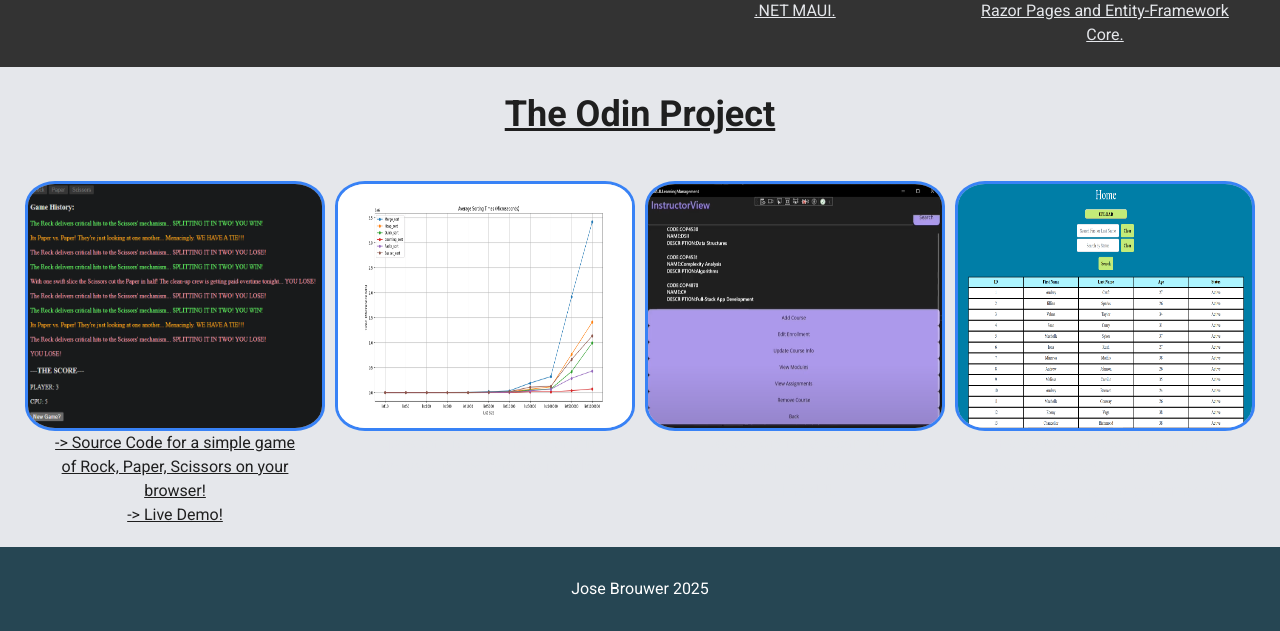
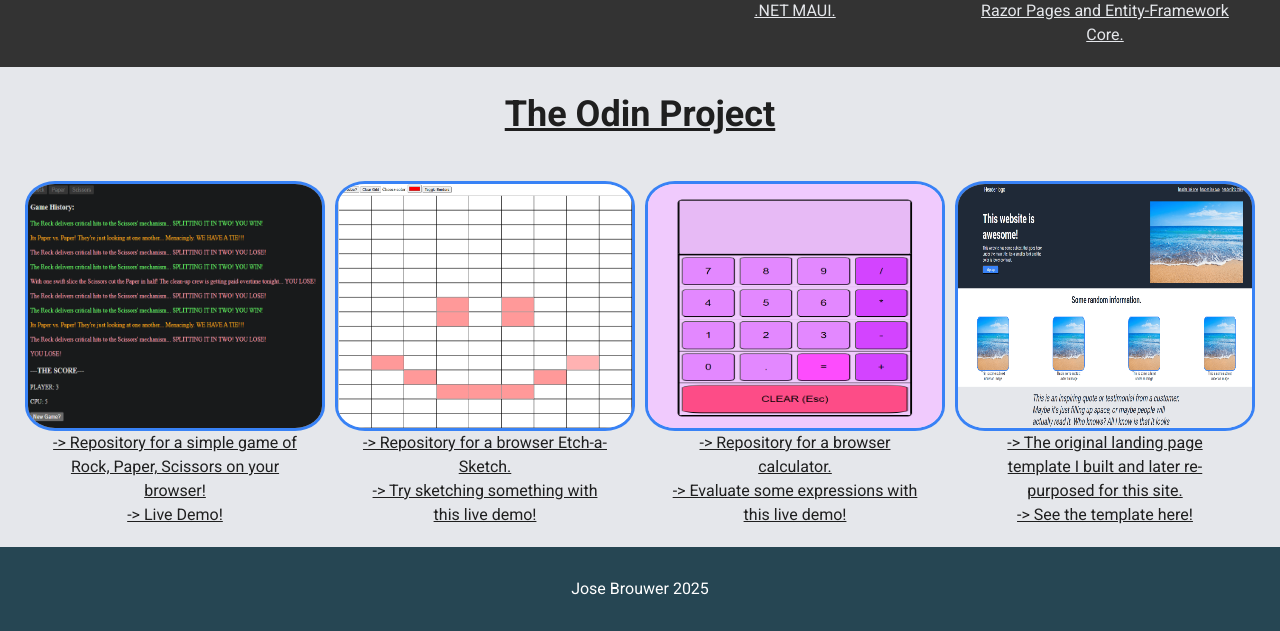
Before and after one commit to JoseBrouwer/josebrouwer.me, a Flask app: page /land in a window 1280 px wide. Shown: the part 785-1416 px from the top of the page. Run offline with Flask 3, Linux system fonts and the light colour scheme.

Commit message:
All Odin Projects included

```diff
--- a/templates/landing.html
+++ b/templates/landing.html
@@ -63,29 +63,32 @@
                     <a href="../static/RPS.png" target="_blank">
                         <img class="gallery-image" src="../static/RPS.png">
                     </a>
-                    <a href="https://github.com/JoseBrouwer/josebrouwer.me" target="_blank" class="odin-text">-> Source Code for a simple game of Rock, Paper, Scissors on your browser!</a>
+                    <a href="https://github.com/JoseBrouwer/josebrouwer.me" target="_blank" class="odin-text">-> Repository for a simple game of Rock, Paper, Scissors on your browser!</a>
                     <a href="https://josebrouwer.github.io/Rock-Paper-Scissors-JS/rps.html" target="_blank" class="odin-text">-> Live Demo!</a>
                 </div>
 
                 <div class="gallery-item">
-                    <a href="../static/All Microseconds - No Insertion Sort.png" target="_blank">
-                        <img class="gallery-image" src="../static/All Microseconds - No Insertion Sort.png">
+                    <a href="../static/Etch-a-Sketch.png" target="_blank">
+                        <img class="gallery-image" src="../static/Etch-a-Sketch.png">
                     </a>
-                    <a href="https://github.com/JoseBrouwer/Sorting-Complexity" target="_blank" class="gallery-text">Repository for Sorting Algorithm Analysis in C++ and Matplotlib.</a>
+                    <a href="https://github.com/JoseBrouwer/Etch-a-Sketch" target="_blank" class="odin-text">-> Repository for a browser Etch-a-Sketch.</a>
+                    <a href="https://josebrouwer.github.io/Etch-a-Sketch/sketch.html" target="_blank" class="odin-text">-> Try sketching something with this live demo!</a>
                 </div>
 
                 <div class="gallery-item">
-                    <a href="../static/LMS.png" target="_blank">
-                        <img class="gallery-image" src="../static/LMS.png" alt="Learning Management System">
+                    <a href="../static/Calculator.png" target="_blank">
+                        <img class="gallery-image" src="../static/Calculator.png">
                     </a>
-                    <a href="https://github.com/JoseBrouwer/Learning-Management-System" target="_blank" class="gallery-text">Repository for a Learning Management System in C# and .NET MAUI.</a>
+                    <a href="https://github.com/JoseBrouwer/JS-Calculator" target="_blank" class="odin-text">-> Repository for a browser calculator.</a>
+                    <a href="https://josebrouwer.github.io/JS-Calculator/calculator.html" target="_blank" class="odin-text">-> Evaluate some expressions with this live demo!</a>
                 </div>
 
                 <div class="gallery-item">
-                    <a href="../static/ExcelParsing.png" target="_blank">
-                        <img class="gallery-image" src="../static/ExcelParsing.png">
+                    <a href="../static/Template.png" target="_blank">
+                        <img class="gallery-image" src="../static/Template.png">
                     </a>
-                    <a href="https://github.com/JoseBrouwer/MVC-ExcelParsing-App" target="_blank" class="gallery-text">Parse Excel sheets for sorting, search, and pagination using C#, Razor Pages and Entity-Framework Core.</a>
+                    <a href="https://github.com/JoseBrouwer/Landing-Page" target="_blank" class="odin-text"> -> The original landing page template I built and later re-purposed for this site.</a>
+                    <a href="https://josebrouwer.github.io/Landing-Page/" target="_blank" class="odin-text">-> See the template here!</a>
                 </div>
             </div>
         </div>
```
Also changed, not shown: static/Calculator.png (added), static/Etch-a-Sketch.png (added), static/Template.png (added).
